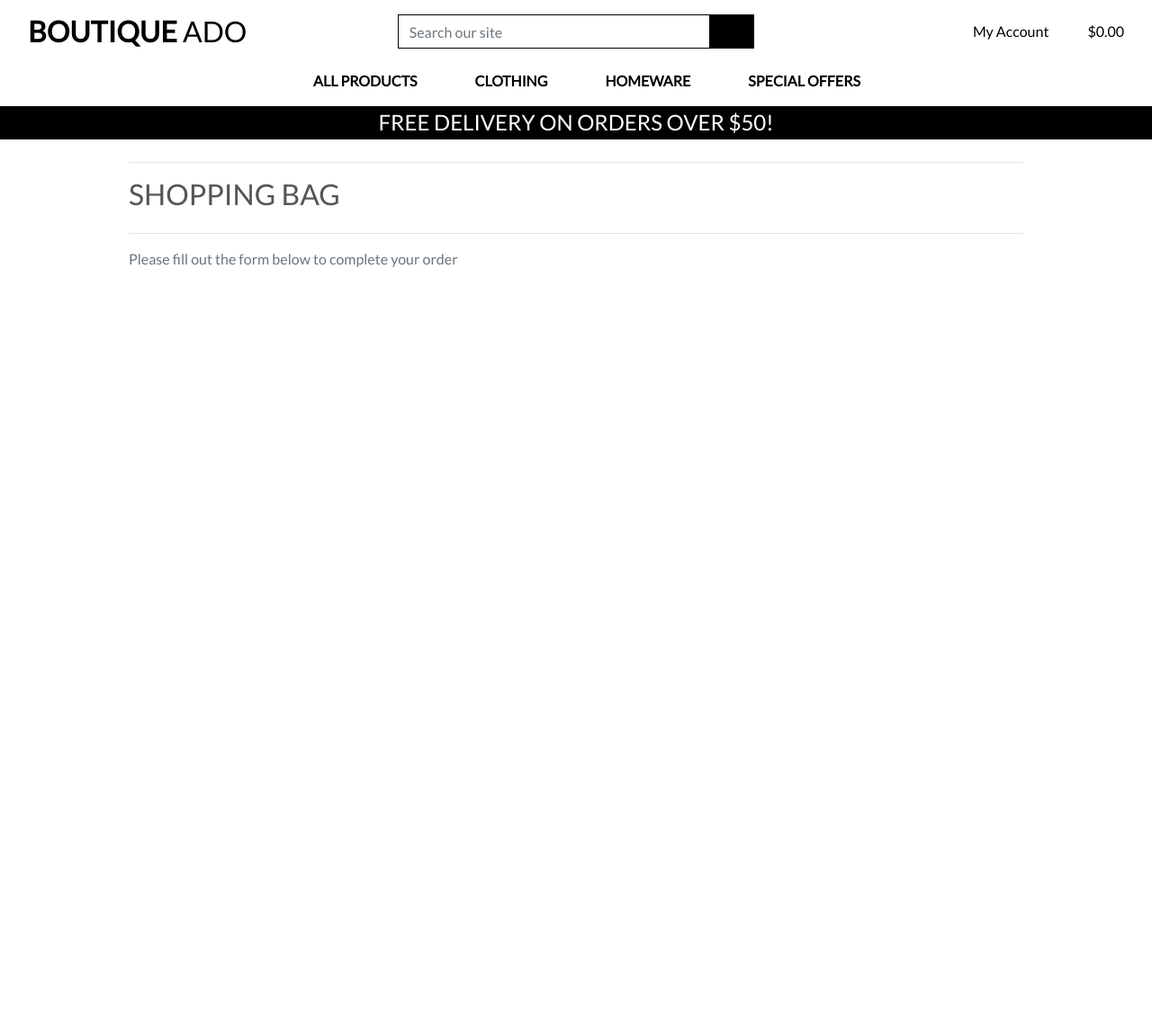
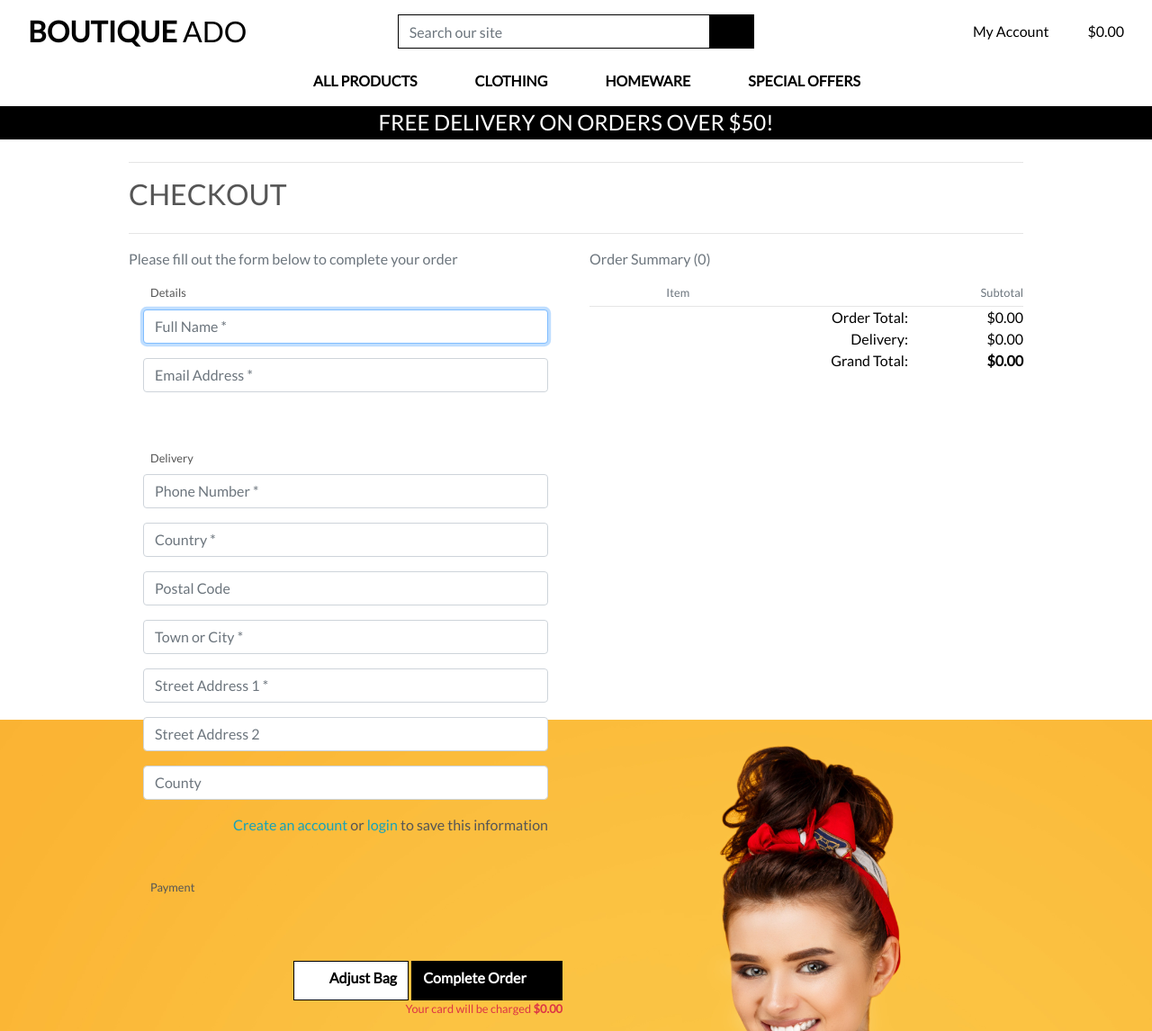
Before and after one commit to Louibens/boutique_ado_v1, a Django app: template checkout/templates/checkout/checkout.html in a window 1280 px wide. Shown: the whole page at 90% size. Before the commit the page ends 297 px from the top, so only its background shows below. Run offline with Django 3.2, Linux system fonts and the light colour scheme; the template is opened without the code that fills it: values that come from a table or form of the project are taken from there, others are empty; parts of the project's set-up code (start-up, migrations or seed data) failed here and were passed over; some libraries are stand-ins or nearby versions.

Commit message:
Add checkout views and templates

```diff
--- a/bag/templates/bag/bag.html
+++ b/bag/templates/bag/bag.html
@@ -108,7 +108,7 @@
                                         </span>
                                         <span class="text-uppercase">Keep Shopping</span>
                                     </a>
-                                    <a href="" class="btn btn-black rounded-0 btn-lg">
+                                    <a href="{% url 'checkout' %}" class="btn btn-black rounded-0 btn-lg">
                                         <span class="text-uppercase">Secure Checkout</span>
                                         <span class="icon">
                                             <i class="fas fa-lock"></i>
--- a/boutique_ado/settings.py
+++ b/boutique_ado/settings.py
@@ -77,11 +77,12 @@ TEMPLATES = [
                 'django.template.context_processors.request', # required by allauth
                 'django.contrib.auth.context_processors.auth',
                 'django.contrib.messages.context_processors.messages',
+                'django.template.context_processors.media',
                 'bag.contexts.bag_contents',
             ],
             'builtins': [
-                'crispy_form.templatetags.crispy_form_tags',
-                'crispy_form.templatetags.crispy_form_field'
+                'crispy_forms.templatetags.crispy_forms_tags',
+                'crispy_forms.templatetags.crispy_forms_field',
             ]
         },
     },
--- a/checkout/forms.py
+++ b/checkout/forms.py
@@ -3,10 +3,11 @@ from .models import Order
 
 
 class OrderForm(forms.ModelForm):
-    model = Order
-    fields = ('full_name', 'email', 'phone_number',
-              'street_address1', 'street_address2',
-              'town_or_city', 'postcode', 'county', 'country',)
+    class Meta:
+        model = Order
+        fields = ('full_name', 'email', 'phone_number',
+                'street_address1', 'street_address2',
+                'town_or_city', 'postcode', 'county', 'country',)
 
     def __init__(self, *args, **kwargs):
         """
--- a/checkout/templates/checkout/checkout.html
+++ b/checkout/templates/checkout/checkout.html
@@ -1,5 +1,6 @@
 {% extends "base.html" %}
 {% load static %}
+{% load bag_tools %}
 
 {% block extra_css %}
     <link rel="stylesheet" href="{% static 'checkout/css/checkout.css' %}"
@@ -19,14 +20,117 @@
         <div class="row">
             <div class="col">
                 <hr>
-                <h2 class="logo-font mb-4">Shopping Bag</h2>
+                <h2 class="logo-font mb-4">Checkout</h2>
                 <hr>
             </div>
         </div>
 
         <div class="row">
+            <div class="col-12 col-lg-6 order-lg-last mb-5">
+                <p class="text-muted">Order Summary ({{ product_count }})</p>
+                <div class="row">
+                    <div class="col-7 offset-2">
+                        <p class="mb-1 mt-0 small text-muted">Item</p>
+                    </div>
+                    <div class="col-3 text-right">
+                        <p class="mb-1 mt-0 small text-muted">Subtotal</p>
+                    </div>
+            </div>
+            {% for item in bag_items %}
+                    <div class="row">
+                        <div class="col-2 mb-1">
+                            <a href="{% url 'product_detail' item.product.id %}">
+                                {% if item.product.image %}
+                                    <img class="w-100" src="{{ item.product.image.url }}" alt="{{ product.name }}">
+                                {% else %}
+                                    <img class="w-100" src="{{ MEDIA_URL }}noimage.png" alt="{{ product.name }}">
+                                {% endif %}
+                            </a>
+                        </div>
+                        <div class="col-7">
+                            <p class="my-0"><strong>{{ item.product.name }}</strong></p>
+                            <p class="my-0 small">Size: {% if item.product.has_sizes %}{{ item.size|upper }}{% else %}N/A{% endif %}</p>
+                            <p class="my-0 small text-muted">Qty: {{ item.quantity }}</p>
+                        </div>
+                        <div class="col-3 text-right">
+                            <p class="my-0 small text-muted">${{ item.product.price | calc_subtotal:item.quantity }}</p>
+                        </div>
+                    </div>
+                {% endfor %}
+                <hr class="my-0">
+                <div class="row text-black text-right">
+                    <div class="col-7 offset-2">
+                        <p class="my-0">Order Total:</p>
+                        <p class="my-0">Delivery:</p>
+                        <p class="my-0">Grand Total:</p>
+                    </div>
+                    <div class="col-3">
+                        <p class="my-0">${{ total | floatformat:2 }}</p>
+                        <p class="my-0">${{ delivery | floatformat:2 }}</p>
+                        <p class="my-0"><strong>${{ grand_total | floatformat:2 }}</strong></p>
+                    </div>
+                </div>
+            </div>
             <div class="col-12 col-lg-6">
                 <p class="text-muted">Please fill out the form below to complete your order</p>
+                <form action="{% url 'checkout' %}" method="POST" id="payment-form">
+                    {% csrf_token %}
+                    <fieldset class="rounded px-3 mb-5">
+                        <legend class="fieldset-label small text-block px-2 w-auto">Details</legend>
+                        {{ order_form.full_name | as_crispy_field }}
+                        {{ order_form.email | as_crispy_field }}
+                    </fieldset>
+                    <fieldset class="rounded px-3 mb-5">
+                        <legend class="fieldset-label small text-block px-2 w-auto">Delivery</legend>
+                        {{ order_form.phone_number | as_crispy_field }}
+                        {{ order_form.country | as_crispy_field }}
+                        {{ order_form.postcode | as_crispy_field }}
+                        {{ order_form.town_or_city | as_crispy_field }}
+                        {{ order_form.street_address1 | as_crispy_field }}
+                        {{ order_form.street_address2 | as_crispy_field }}
+                        {{ order_form.county | as_crispy_field }}
+                        <div class="form-check form-check-inline float-right mr-0">
+                            {% if user.is_authenticated %}
+                            <label class="form-check-label" for="id-save-info">Save this delivery information to my profile</label>
+                            <input class="form-check-input ml-2 mr-0" type="checkbox" id="id-save-ingo" name="save-info" checked>
+                            {% else %}
+                            <label class="form-check-label" for="id-save-info">
+                                <a class="text-info" href="{% url 'account_signup' %}">Create an account</a> or
+                                <a class="text-info" href="{% url 'account_login' %}">login</a> to save this information
+                            </label>
+                            {% endif %}
+                        </div>
+                    </fieldset>
+                    <fieldset class="px-3">
+                        <legend class="fieldset-label small text-block px-2 w-auto">Payment</legend>
+                        <!-- A Stripe card element will go here -->
+                        <div class="mb-3" id="card-element"></div>
+
+                        <!-- Used to display form errors -->
+                        <div class="mb-3 text-danger" id="card-errors" role="alert"></div>
+                    </fieldset>
+
+                    <div class="submit-button text-right mt-5 mb-2">
+						<a href="{% url 'view_bag' %}" class="btn btn-outline-black rounded-0">
+							<span class="icon">
+								<i class="fas fa-chevron-left"></i>
+							</span>
+							<span class="font-weight-bold">Adjust Bag</span>
+						</a>
+						<button id="submit-button" class="btn btn-black rounded-0">
+							<span class="font-weight-bold">Complete Order</span>
+							<span class="icon">
+								<i class="fas fa-lock"></i>
+							</span>
+						</button>
+						<p class="small text-danger my-0">
+							<span class="icon">
+								<i class="fas fa-exclamation-circle"></i>
+							</span>
+							<span>Your card will be charged <strong>${{ grand_total|floatformat:2 }}</strong></span>
+						</p>
+					</div>
+                </form>
             </div>
         </div>
     </div>
--- a/checkout/views.py
+++ b/checkout/views.py
@@ -1,7 +1,7 @@
 from django.shortcuts import render, redirect, reverse
 from django.contrib import messages
 
-from .forms import OrderFrom
+from .forms import OrderForm
 
 # Create your views here.
 
```
